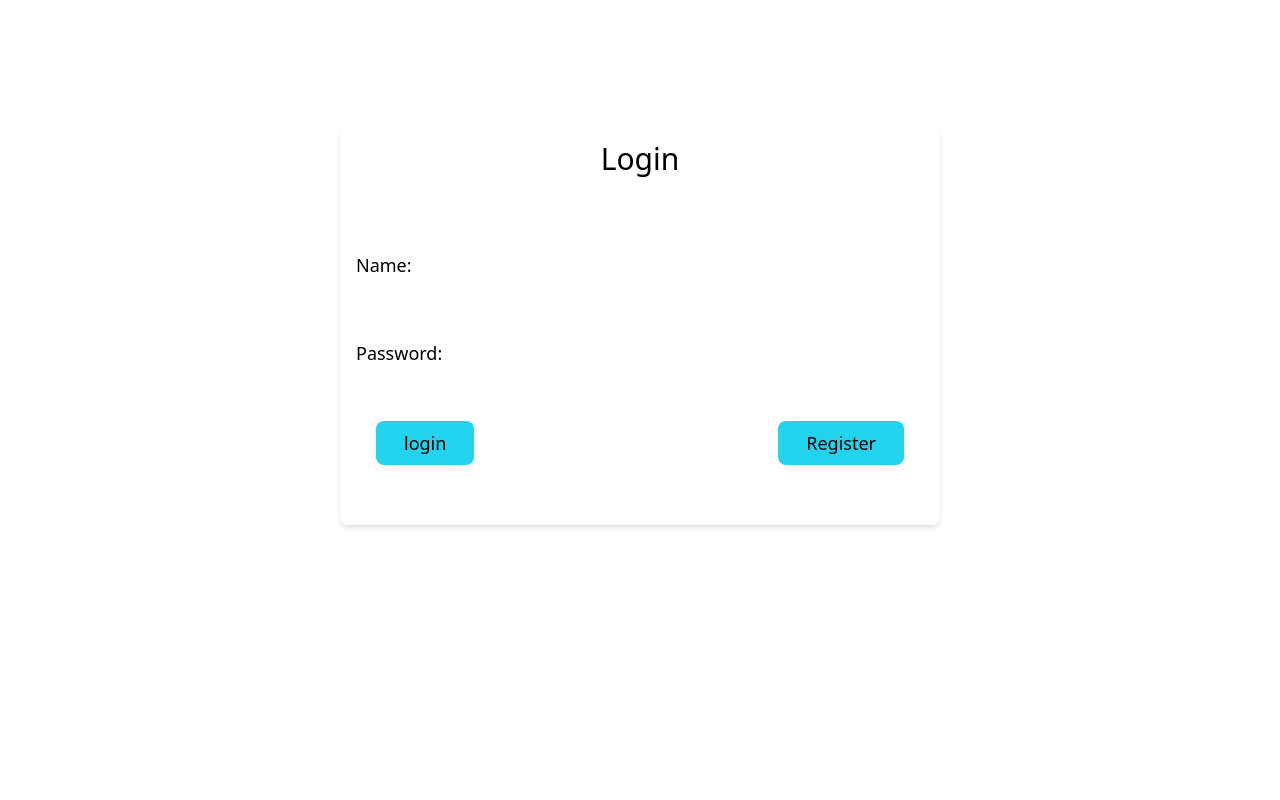
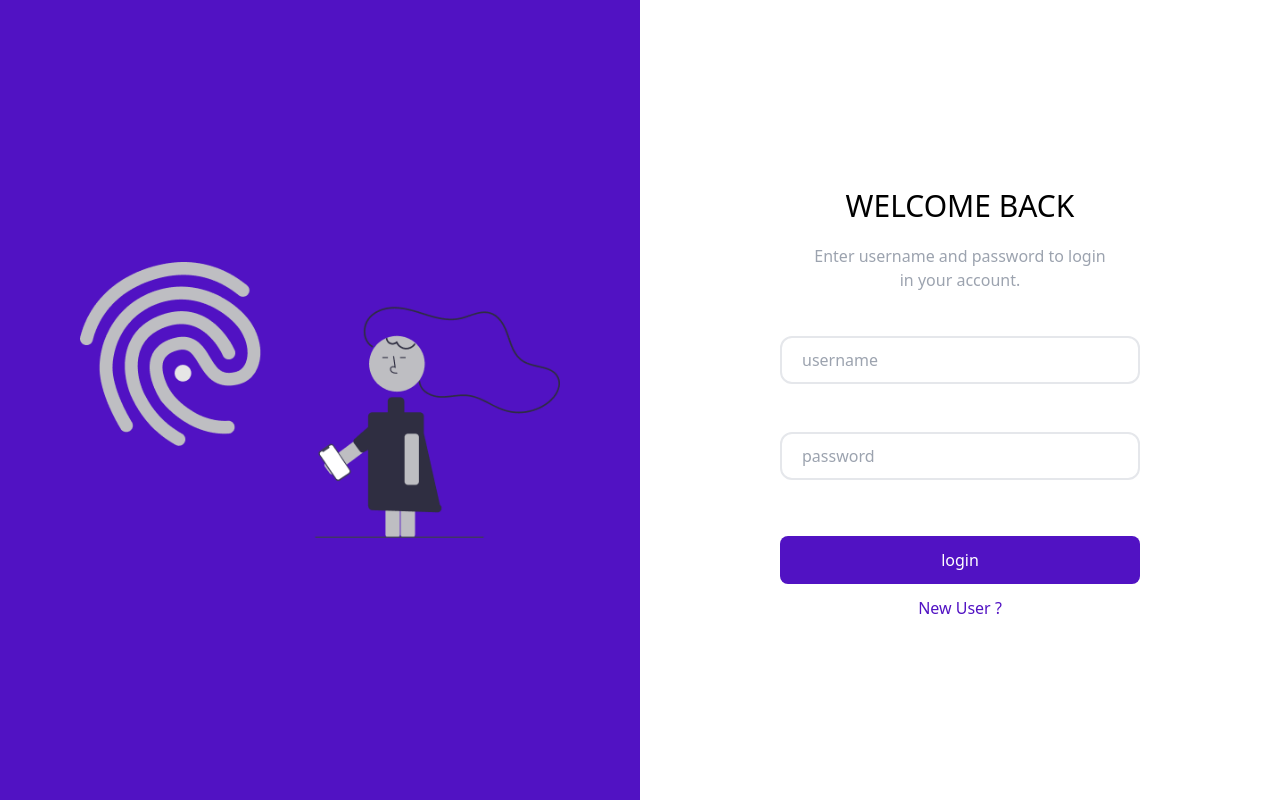
Before and after one commit to suyashmadhesia/cls-frontend, a React (Create React App) app: page /Login in a window 1280 px wide. Built offline with nearby package versions, Linux system fonts and the light colour scheme.

Commit message:
register and login ui

```diff
--- a/package.json
+++ b/package.json
@@ -9,6 +9,7 @@
     "env-cmd": "^10.1.0",
     "react": "^18.2.0",
     "react-dom": "^18.2.0",
+    "react-icons": "^4.4.0",
     "react-router-dom": "^6.3.0",
     "react-scripts": "5.0.1",
     "web-vitals": "^2.1.4"
--- a/src/App.js
+++ b/src/App.js
@@ -1,9 +1,9 @@
 
 import { BrowserRouter, Routes, Route } from "react-router-dom";
-
+import Classroom from "./components/Classroom";
 import Homepage from "./pages/Homepage";
 import Login from "./pages/Login";
-import Regsiter from "./pages/Regsiter";
+import Register from "./pages/Register";
 
 function App() {
   return (
@@ -11,7 +11,8 @@ function App() {
     <Routes>
       <Route path = "/" element = {<Homepage/>}/>
       <Route path = "Login" element = {<Login/>}/>
-      <Route path = "Register" element = {<Regsiter/>}/>
+      <Route path = "Register" element = {<Register/>}/>
+      <Route path = "Classroom" element = {<Classroom/>}/>
 
     </Routes>
     </BrowserRouter>
--- /dev/null
+++ b/src/components/Classroom.jsx
@@ -0,0 +1,11 @@
+import React from 'react'
+
+const Classroom = () => {
+    return (
+        <div className = "text-center justify-center ">
+            welcome to Classroom.
+        </div>
+    )
+}
+
+export default Classroom
--- a/src/pages/Login.jsx
+++ b/src/pages/Login.jsx
@@ -1,6 +1,7 @@
 import React from 'react'
 import { useState } from 'react'
 import { useNavigate } from 'react-router-dom';
+import image from '../assets/loginimage.png'
 
 const Login = () => {
 
@@ -20,6 +21,9 @@ const Login = () => {
         const handleChange = () =>{
             navigate('/Register')
         }
+        const navtoClass = () =>{
+            navigate('/Classroom')
+        }
 
 
     const handleLogin = () =>{
@@ -38,6 +42,7 @@ const Login = () => {
             setusername('')
             let data = await res.json()
             if (res.status === 200) {
+                navtoClass();
                 console.log(data)
               }
         }).catch(e=>console.log(e))
@@ -45,29 +50,38 @@ const Login = () => {
 
 
     return (
-        <div className = "flex items-center justify-center text-lg text-center">
-           <div className = " p-4 mx-5 my-[125px] h-[400px] w-[600px] bg-purple-100 shadow-md rounded-lg">
-               <h1 className = "text-3xl">Login </h1>
-               <div className = "items-center">
-               <form className = "grid my-5">
-                    <label className = "my-12 flex  justify-between items-center">
-                        Name:
-                        <input onChange = {usernameHndl} value = {username} className = "h-10 w-[490px] ml-4 rounded-xl px-3" type="text" name="name" />
-                    </label>
-                    <label className = "flex justify-between items-center">
-                        Password:
-                        <input onChange = {passwordHndl} value = {userPassword} className = "h-10 w-[490px] rounded-xl px-3" type="text" name="name" />
-                    </label>
+        <div className = "flex h-screen items-center bg-purple  justify-between">
+            <div className = "  w-1/2">
+                <img  className = "ml-auto mr-auto block w-3/4"
+                src = {image}
+                alt = "LoginImage"
+                />
+            </div>
+            <div className = "h-screen flex m-auto  justify-center relative items-center bg-white w-1/2 ">
+            <div className = " w-3/4  text-center">
+                <h1 className = "text-3xl my-2 ">WELCOME BACK </h1>
+                <p className = "text-gray-400 my-5">Enter username and password to login
+                        <br/>in your account.</p>
+                <div className = "items-center    justify-center">
+                <form className = "">
 
-                </form>
-                <div className = "flex justify-between  mx-5">
-                <button  onClick = {handleLogin}className = "my-7 bg-cyan-400 rounded-lg px-7 py-2">login </button>
-                <button  onClick = {handleChange} className = "my-7 bg-cyan-400 rounded-lg px-7 py-2">Register</button>
+
+                            <input onChange = {usernameHndl}  placeholder = "username" value = {username} className = "h-12 w-3/4 my-6 rounded-xl border-2 px-5" type="text" name="name" />
+
+
+                            <input onChange = {passwordHndl} placeholder = "password" value = {userPassword} className = "h-12 w-3/4 my-6 border-2 rounded-xl px-5" type="text" name="name" />
+
+
+                    </form>
+                    <div>
+                    <button  onClick = {handleLogin}className = "mt-8 mb-3 bg-purple text-white rounded-lg h-12 w-3/4  ">login </button>
+                    </div>
+                    <button onClick = {handleChange} className = "text-purple">New User ?</button>
+
                 </div>
+            </div>
 
-               </div>
-           </div>
-
+            </div>
         </div>
     )
 }
--- /dev/null
+++ b/src/pages/Register.jsx
@@ -0,0 +1,106 @@
+import React from 'react'
+import { useState } from 'react'
+import { useNavigate } from 'react-router-dom'
+import image from '../assets/loginimage.png'
+
+
+
+const Regsiter = () => {
+    const URL = process.env.REACT_APP_API_URL;
+    const [username, setusername] = useState('')
+    const [email ,setEmail] = useState('');
+    const [userPassword, setPassword] = useState('');
+    const usernameHndl = (e)=>{
+        setusername(e.target.value)
+    }
+    const passwordHndl = (e) =>{
+        setPassword(e.target.value)
+    }
+
+    const emailHndl = (e) =>{
+        setEmail(e.target.value)
+    }
+
+    const navigate = useNavigate();
+        const handleChange = () =>{
+            navigate('/Login')
+        }
+    const navtoClass = () =>{
+        navigate('/Classroom')
+    }
+
+    const handleRegister = () =>{
+        if(!username || !userPassword || !email){
+            alert("empty username or userPassword or email")
+            return
+        }
+
+        fetch(`${URL}/api/register`, {
+            method: 'POST',
+            headers: {
+              'Content-Type': 'application/json'
+            },
+            body: JSON.stringify({ account_id: username, password: userPassword, email: email })
+          }).then(async res => {
+            setusername("")
+            setPassword("")
+            setEmail("")
+            let data = await res.json()
+            if (res.status === 201){
+                // setData(data)
+                // localStorage.setItem('token', data.token)
+                // localStorage.setItem('account_id', data.account_id)
+                // getAllClasses()
+               navtoClass()
+                console.log(data)
+        }
+        else {
+          alert(data.error)
+        }
+    }).catch(e=> console.log(e))
+}
+    return (
+        <div className = "flex h-screen items-center bg-purple  justify-between">
+            <div className = "  w-1/2">
+                <img  className = "ml-auto mr-auto block w-3/4"
+                src = {image}
+                alt = "LoginImage"
+                />
+            </div>
+            <div className = "h-screen flex m-auto  justify-center relative items-center bg-white w-1/2">
+            <div className = " w-3/4 text-center">
+            <h1 className = "text-3xl my-2 ">WELCOME</h1>
+                <p className = "text-gray-400 my-5">Enter username and password to login
+                        <br/>in your account.</p>
+                <div className = "items-center justify-center">
+                    <form className = "">
+
+
+
+                            <input onChange = {usernameHndl} placeholder = "username" value = {username} className = "h-12 w-3/4 my-4 rounded-xl border-2 px-5" type="text" name="name" />
+
+                            <input onChange = {passwordHndl}  placeholder = "Password"   value = {userPassword} className = "h-12 w-3/4 my-4 rounded-xl border-2 px-5" type="text" name="name" />
+
+                            <input onChange = {passwordHndl} placeholder = "confirm Password" value = {userPassword} className = "h-12 w-3/4 my-4 rounded-xl border-2 px-5" type="text" name="name" />
+
+                            <input onChange = {emailHndl} placeholder = "Email" value = {email} className = "h-12 w-3/4 mt-3 mb-1 rounded-xl border-2 px-5" type="text" name="name" />
+
+                    </form>
+                <div>
+                <div className = "text-right mr-16">
+                    <button  className = "text-purple">Forgot Password?</button>
+                </div>
+                    <button onClick = {handleRegister}  className = "h-12 w-3/4 mt-6 mb-1 rounded-xl border-2 px-5 bg-purple text-white">Register</button>
+                </div>
+                    <button onClick = {handleChange} className = "text-purple">user already exists ?</button>
+
+
+                </div>
+            </div>
+
+            </div>
+        </div>
+    )
+}
+
+export default Regsiter
--- a/src/pages/Regsiter.jsx
+++ /dev/null
@@ -1,85 +0,0 @@
-import React from 'react'
-import { useState } from 'react'
-import { useNavigate } from 'react-router-dom'
-const Regsiter = () => {
-    const URL = process.env.REACT_APP_API_URL;
-    const [username, setusername] = useState('')
-    const [email ,setEmail] = useState('');
-    const [userPassword, setPassword] = useState('');
-    const usernameHndl = (e)=>{
-        setusername(e.target.value)
-    }
-    const passwordHndl = (e) =>{
-        setPassword(e.target.value)
-    }
-
-    const emailHndl = (e) =>{
-        setEmail(e.target.value)
-    }
-
-    const navigate = useNavigate();
-        const handleChange = () =>{
-            navigate('/Login')
-        }
-
-    const handleRegister = () =>{
-        if(!username || !userPassword || !email){
-            alert("empty username or userPassword or email")
-            return
-        }
-
-        fetch(`${URL}/api/register`, {
-            method: 'POST',
-            headers: {
-              'Content-Type': 'application/json'
-            },
-            body: JSON.stringify({ account_id: username, password: userPassword, email: email })
-          }).then(async res => {
-            setusername("")
-            setPassword("")
-            setEmail("")
-            let data = await res.json()
-            if (res.status === 201){
-                // setData(data)
-                // localStorage.setItem('token', data.token)
-                // localStorage.setItem('account_id', data.account_id)
-                // getAllClasses()
-                console.log(data)
-        }
-        else {
-          alert(data.error)
-        }
-    }).catch(e=> console.log(e))
-}
-    return (
-        <div className = "flex items-center justify-center text-lg text-center">
-           <div className = " p-4 mx-5 my-[125px] h-[400px] w-[600px] bg-purple-100 shadow-md rounded-lg">
-               <h1 className = "text-3xl">Register</h1>
-               <div className = "items-center">        <form className = "grid my-5">
-               <label className = "my-4 flex  justify-between items-center">
-                        Email:
-                        <input onChange = {emailHndl} value = {email} className = "h-10 w-[490px] ml-4 rounded-xl px-3" type="text" name="name" />
-                    </label>
-                    <label className = "my-4 flex  justify-between items-center">
-                        Name:
-                        <input onChange = {usernameHndl} value = {username} className = "h-10 w-[490px] ml-4 rounded-xl px-3" type="text" name="name" />
-                    </label>
-                    <label className = " my-4 flex justify-between items-center">
-                        Password:
-                        <input onChange = {passwordHndl} value = {userPassword} className = "h-10 w-[490px] rounded-xl px-3" type="text" name="name" />
-                    </label>
-
-                </form>
-                <div className = "flex justify-between  mx-5">
-                <button onClick = {handleChange} className = "my-7 bg-cyan-400 rounded-lg px-7 py-2">login </button>
-                <button onClick = {handleRegister}  className = "my-7 bg-cyan-400 rounded-lg px-7 py-2">Register</button>
-                </div>
-
-               </div>
-           </div>
-
-        </div>
-    )
-}
-
-export default Regsiter
```
Also changed, not shown: src/assets/loginimage.png (added), 1 other file (tests, documents, lock files or other folders).
